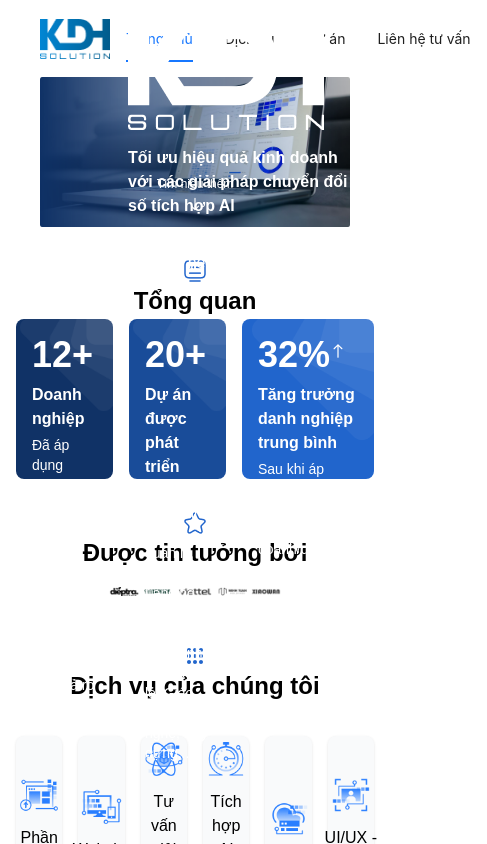
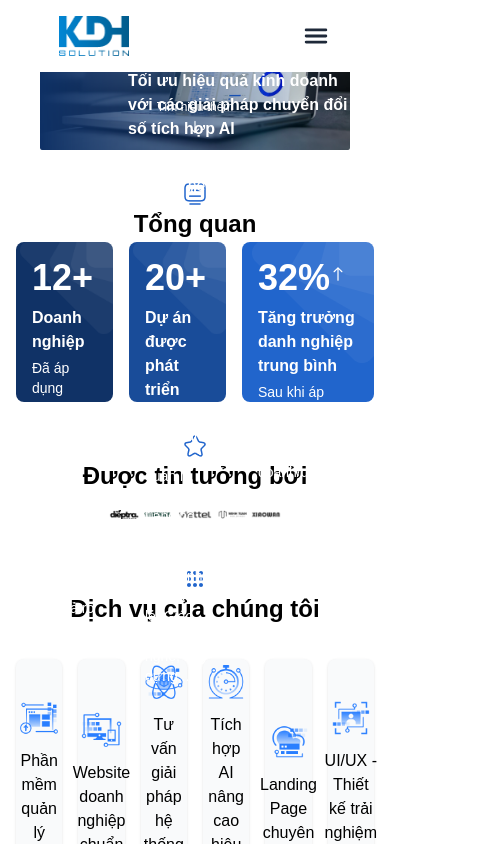
Before and after one commit to Phuc-NH293/Website_KHD, a React app in the folder src/: page / in a window 390 px wide. Shown: the top 844 px of the page, 487 px wide, since content can reach past the window. Built offline with nearby package versions, Linux system fonts and the light colour scheme; the HTML template or start-up script is replaced by a standard one.

Commit message:
reponsive menu mobile

```diff
--- a/src/layouts/header/header.jsx
+++ b/src/layouts/header/header.jsx
@@ -1,38 +1,31 @@
-import Logo from '@/assets/logo.png';
-import { Menu } from 'antd';
-import { useLocation, useNavigate } from 'react-router-dom';
+  import Logo from "@/assets/logo.png";
+import { Menu } from "antd";
+import { useState } from "react";
+import { IoClose, IoMenu } from "react-icons/io5";
+import { useLocation, useNavigate } from "react-router-dom";
+
   const items = [
-  {
-    label: 'Trang chủ',
-    key: '/',
-  },
-  {
-    label: 'Dịch vụ',
-    key: '/service',
-  },
-  {
-    label: 'Dự án',
-    key: '/project',
-  },
-  {
-    label: 'Liên hệ tư vấn',
-    key:'/contact'
-  }
+    { label: "Trang chủ", key: "/" },
+    { label: "Dịch vụ", key: "/service" },
+    { label: "Dự án", key: "/project" },
+    { label: "Liên hệ", key: "/contact" },
   ];
 
   const Header = () => {
     const navigate = useNavigate();
     const location = useLocation();
     const current = location.pathname;
+    const [open, setOpen] = useState(false);
     return (
-    <>
-  <header className="max-w-screen-2xl">
-  <div className="max-w-screen-2xl mx-auto px-6 flex justify-between items-center py-4 ">
-    <div className="flex-shrink-0">
+      <header className="w-full bg-white fixed top-0 left-0 z-50">
+        <div className="w-[82%] mx-auto px-6 flex justify-between items-center py-4">
+          <div
+            className="flex-shrink-0 cursor-pointer"
+            onClick={() => navigate("/")}
+          >
             <img src={Logo} alt="logo" className="h-10" />
           </div>
-    <div className="flex-1 flex justify-end">
-      <div className="w-full max-w-xl">
+          <div className="hidden md:flex flex-1 justify-end">
             <Menu
               mode="horizontal"
               selectedKeys={[current]}
@@ -41,16 +34,57 @@ return (
                 navigate(e.key);
                 window.scrollTo({ top: 0, behavior: "smooth" });
               }}
-          style={{ display: 'flex', justifyContent: 'space-between', border:'none'
+              style={{
+                display: "flex",
+                justifyContent: "space-between",
+                border: "none",
+                fontWeight: 500,
               }}
             />
           </div>
+          <button
+            className="text-3xl text-gray-800 md:hidden"
+            onClick={() => setOpen(!open)}
+          >
+            {open ? <IoClose /> : <IoMenu />}
+          </button>
         </div>
+        {open && (
+          <div className="fixed top-0 left-0 w-full h-full bg-[#081933] text-white flex flex-col items-start px-6 py-4 z-40">
+            <div className="w-full flex justify-between items-center mb-6">
+              <img
+                src={Logo}
+                alt="logo"
+                className="h-10 cursor-pointer"
+                onClick={() => {
+                  navigate("/");
+                  setOpen(false);
+                }}
+              />
+              <IoClose
+                className="text-3xl cursor-pointer"
+                onClick={() => setOpen(false)}
+              />
             </div>
+            <ul className="flex flex-col w-full gap-4 mt-2">
+              {items.map((item) => (
+                <li
+                  key={item.key}
+                  className="py-3 border-b border-gray-500 cursor-pointer hover:text-gray-300 transition"
+                  onClick={() => {
+                    navigate(item.key);
+                    setOpen(false);
+                    window.scrollTo({ top: 0, behavior: "smooth" });
+                  }}
+                >
+                  {item.label}
+                </li>
+              ))}
+            </ul>
+          </div>
+        )}
       </header>
-  </>
     );
-
   };
 
   export default Header;
```
Lines whose indentation alone changed are shown as unchanged.
